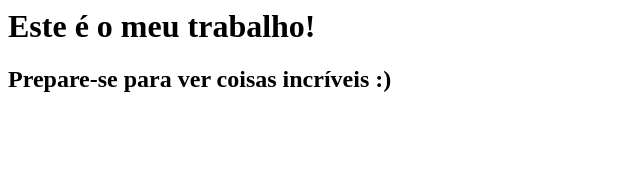
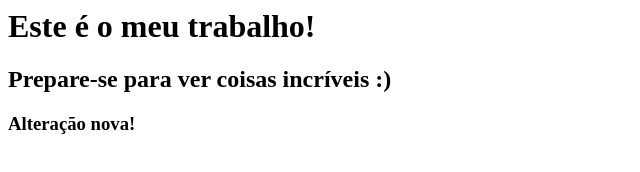
Before and after one commit to lrsfjwr/projeto_teste, a plain HTML site: page index.html in a window 1280 px wide. Shown: the whole page, without its empty margins (0-640 px from the left). Drawn offline with Linux system fonts and the light colour scheme.

Commit message:
alteração para empurrar para o github

```diff
--- a/index.html
+++ b/index.html
@@ -5,5 +5,6 @@
 	<body>
 		<h1>Este é o meu trabalho!</h1>
 		<h2>Prepare-se para ver coisas incríveis :)</h2>
+		<h3>Alteração nova!</h3>
 	</body>
 <html>
```
